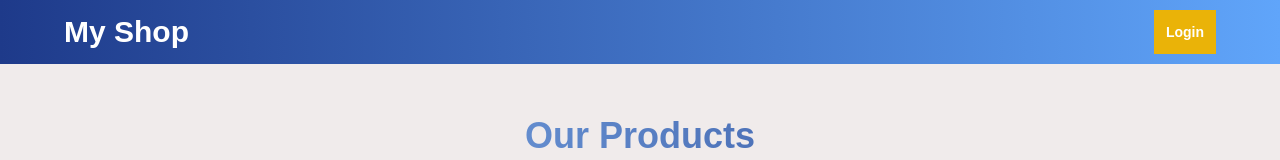
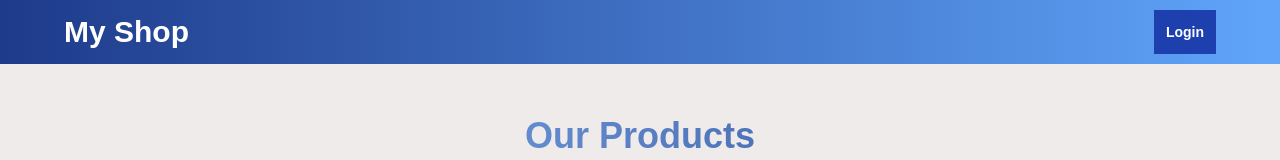
Before and after one commit to salman7707/ShoppingCart-App, a Next.js app: page / in a window 1280 px wide. Shown: the top 160 px of the page. Built offline with nearby package versions, Linux system fonts and the light colour scheme.

Commit message:
refactor:change the color of btn

```diff
--- a/src/components/mainBtn.tsx
+++ b/src/components/mainBtn.tsx
@@ -34,7 +34,7 @@ export default function mainBtn({
   paddingSmall,
   rounded,
   semiBold,
-  backgroundColor = "bg-yellow-500",
+  backgroundColor = "bg-blue-800",
   fontSize,
   width,
   transitionEffects,
@@ -48,7 +48,7 @@ export default function mainBtn({
 }: MainButtonProps) {
   const buttonClasses = `
     ${backgroundColor}
-    ${large ? "transition-transform duration-500 text-white hover:scale-105":"hover:bg-blue-500 text-sm px-3 py-3 text-white bg-blue-800"}
+    ${large ? "transition-transform duration-500 text-white hover:scale-105":"hover:bg-blue-500 text-sm px-3 py-3 text-white"}
     ${color}
     ${paddingSmall ? "px-6 py-3" : "px-12 py-3"}
     ${fontSize === "regular" ? "text-sm" : "text-lg"}
--- a/src/components/navbar.tsx
+++ b/src/components/navbar.tsx
@@ -33,6 +33,7 @@ export default function App() {
           {!userLogin && (
             <Link href={"/login"}>
               <MainBtn
+              backgroundColor="bg-blue-800"
               >
               Login
               </MainBtn>
@@ -42,6 +43,7 @@ export default function App() {
             <div className="flex items-center space-x-2 justify-between">
               <h3 className="text-white font-medium">Welcome, {usercredentials.email}</h3>
               <MainBtn
+              backgroundColor="bg-blue-800"
                 handleClick={() => {
                   dispatch(clearCredentials());
                   window.location.reload();
@@ -50,6 +52,7 @@ export default function App() {
                LogOut
               </MainBtn>
               <MainBtn
+              backgroundColor="bg-blue-800"
                 handleClick={
                   ()=>Router.push("/account")
                 }
```
